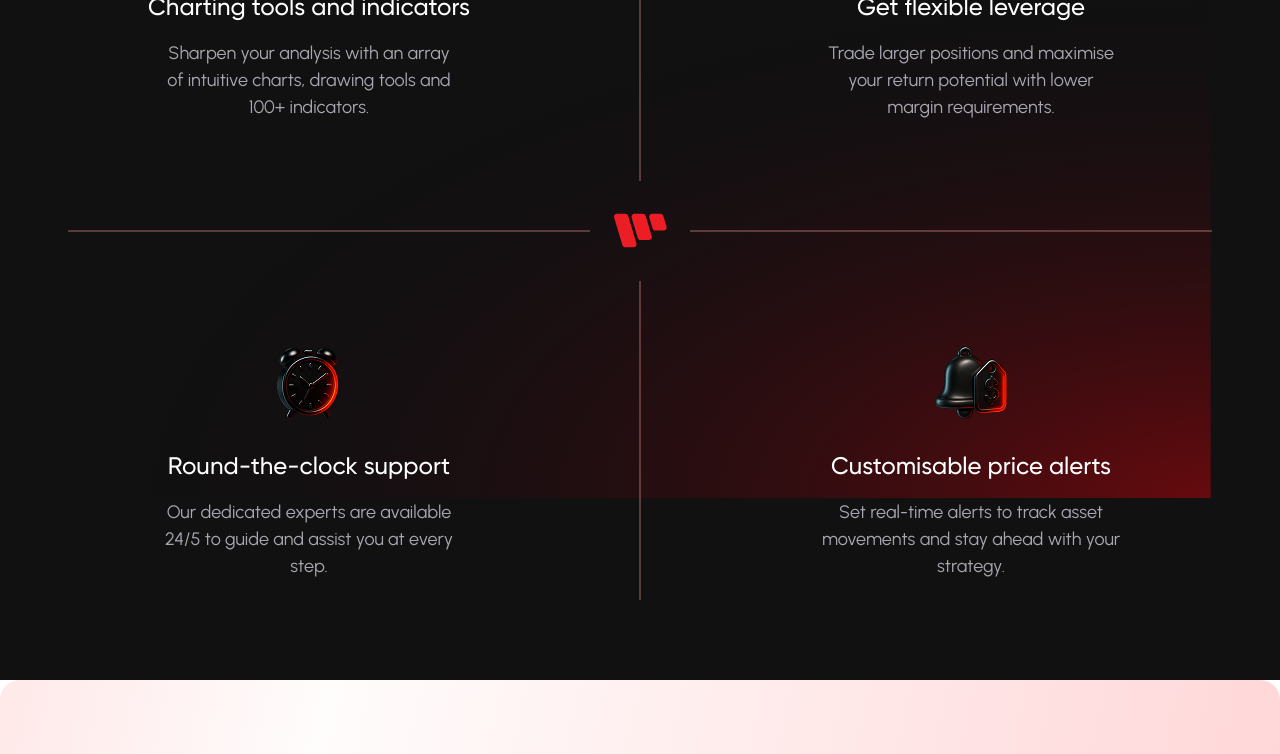
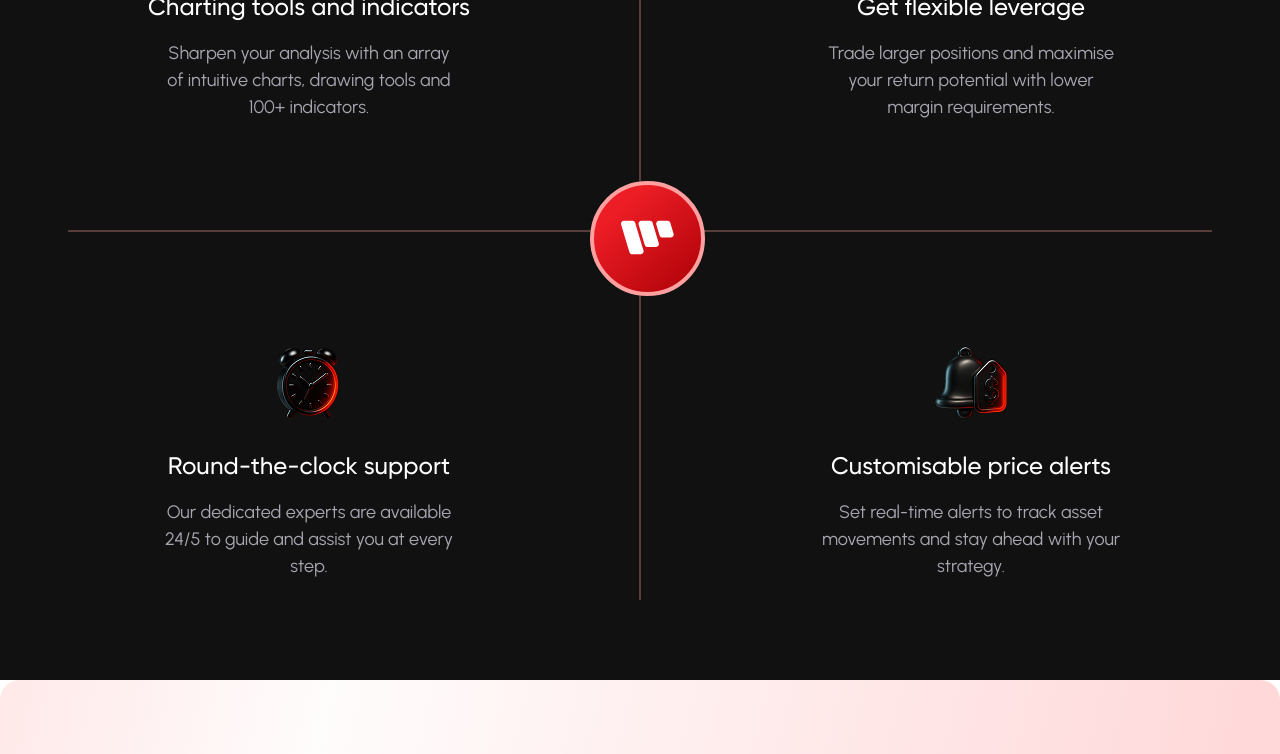
Before and after one commit to tom-tochito/PM-Test, a Next.js app: page / in a window 1280 px wide. Shown: the part 3854-4608 px from the top of the page. Built offline with nearby package versions, Linux system fonts and the light colour scheme.

Commit message:
empower background fix

```diff
--- a/src/components/EmpowerTrading/EmpowerTrading.module.css
+++ b/src/components/EmpowerTrading/EmpowerTrading.module.css
@@ -41,7 +41,6 @@
   max-width: 1200px;
   margin: 0 auto;
   position: relative;
-  background: url('/assets/images/empower-bg.svg') center / contain no-repeat;
 }
 
 .centerIcon {
@@ -51,6 +50,16 @@
   align-items: center;
   justify-content: center;
   z-index: 2;
+  width: 115px;
+  height: 115px;
+  border: 4px solid #FFA0A0;
+  border-radius: 57.5px;
+  background: linear-gradient(318deg, #AC0007 -0.51%, #ED1D25 77.56%);
+  margin: auto;
+}
+
+.centerIcon img {
+  filter: brightness(0) invert(1);
 }
 
 .featureCard {
@@ -60,6 +69,12 @@
   text-align: center;
   gap: 14px;
   padding: 20px;
+  border-radius: 20px;
+  transition: background-color 0.3s ease;
+}
+
+.featureCard:hover {
+  background: radial-gradient(100% 100% at 100% 100%, rgba(226, 0, 9, 0.41) 0%, rgba(3, 0, 20, 0.00) 100%);
 }
 
 .topleft {
```
Also changed, not shown: public/assets/images/empower-background.png (added).
